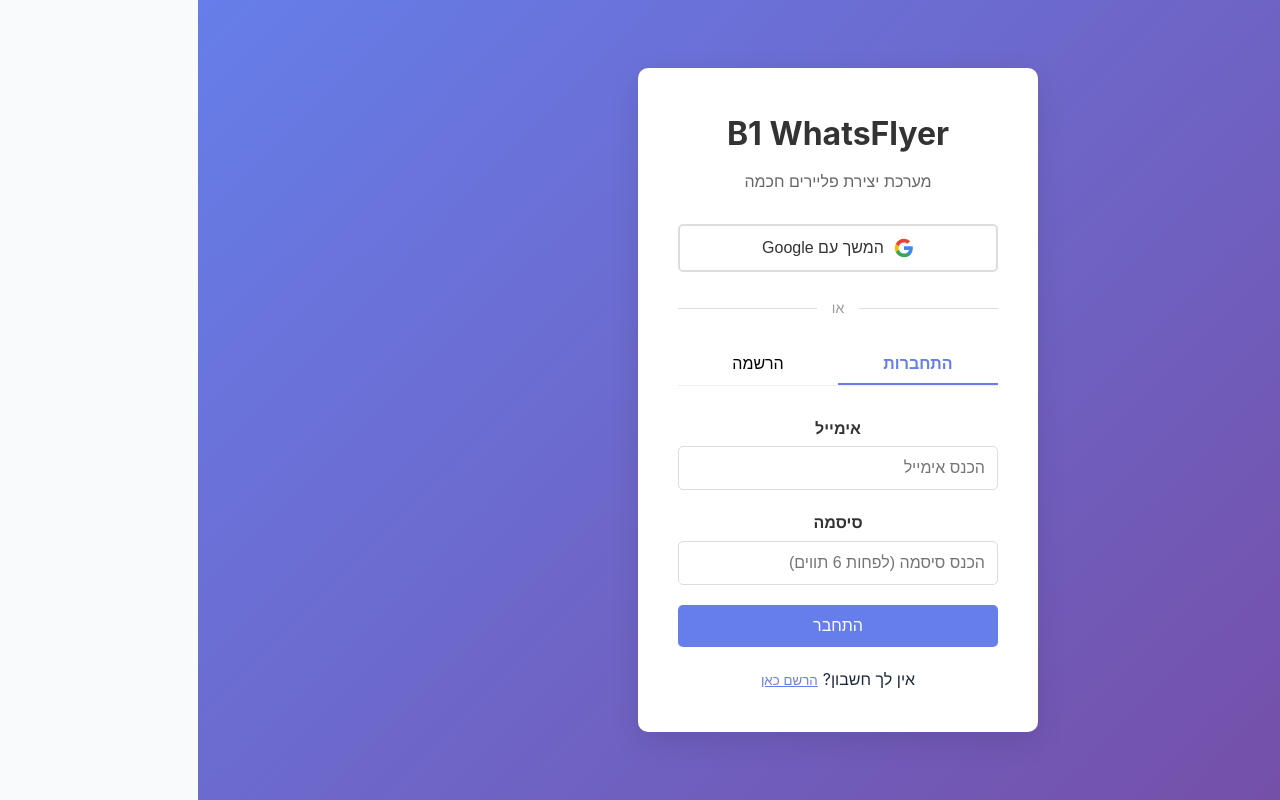
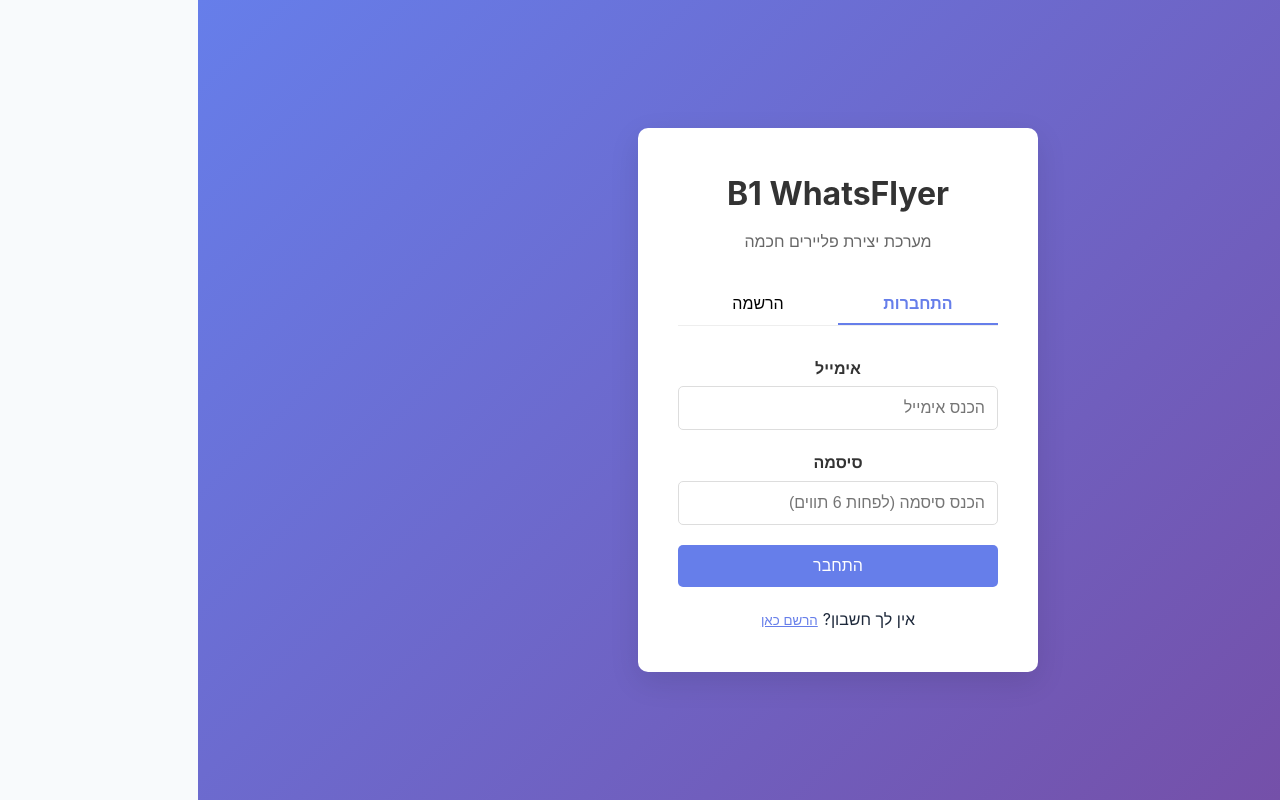
Before and after one commit to Habadisrael770/b1-flyer-sofi-frontend, a React (Create React App) app: page /login in a window 1280 px wide. Built offline with nearby package versions, Linux system fonts and the light colour scheme.

Commit message:
Fix routing for SPA and remove Google button temporarily

```diff
--- /dev/null
+++ b/render.yaml
@@ -0,0 +1,4 @@
+routes:
+  - type: rewrite
+    source: /*
+    destination: /index.html
--- a/src/pages/Login.js
+++ b/src/pages/Login.js
@@ -100,25 +100,7 @@
           <p>מערכת יצירת פליירים חכמה</p>
         </div>
 
-        {/* Google Sign In Button */}
-        <button
-          type="button"
-          className="google-button"
-          onClick={handleGoogleLogin}
-          disabled={loading}
-        >
-          <svg className="google-icon" viewBox="0 0 24 24">
-            <path fill="#4285F4" d="M22.56 12.25c0-.78-.07-1.53-.2-2.25H12v4.26h5.92c-.26 1.37-1.04 2.53-2.21 3.31v2.77h3.57c2.08-1.92 3.28-4.74 3.28-8.09z"/>
-            <path fill="#34A853" d="M12 23c2.97 0 5.46-.98 7.28-2.66l-3.57-2.77c-.98.66-2.23 1.06-3.71 1.06-2.86 0-5.29-1.93-6.16-4.53H2.18v2.84C3.99 20.53 7.7 23 12 23z"/>
-            <path fill="#FBBC05" d="M5.84 14.09c-.22-.66-.35-1.36-.35-2.09s.13-1.43.35-2.09V7.07H2.18C1.43 8.55 1 10.22 1 12s.43 3.45 1.18 4.93l2.85-2.22.81-.62z"/>
-            <path fill="#EA4335" d="M12 5.38c1.62 0 3.06.56 4.21 1.64l3.15-3.15C17.45 2.09 14.97 1 12 1 7.7 1 3.99 3.47 2.18 7.07l3.66 2.84c.87-2.6 3.3-4.53 6.16-4.53z"/>
-          </svg>
-          המשך עם Google
-        </button>
-
-        <div className="divider">
-          <span>או</span>
-        </div>
+        {/* Google Sign In - Coming Soon */}
 
         <div className="login-tabs">
           <button
```
Also changed, not shown: 1 other file (tests, documents, lock files or other folders).
